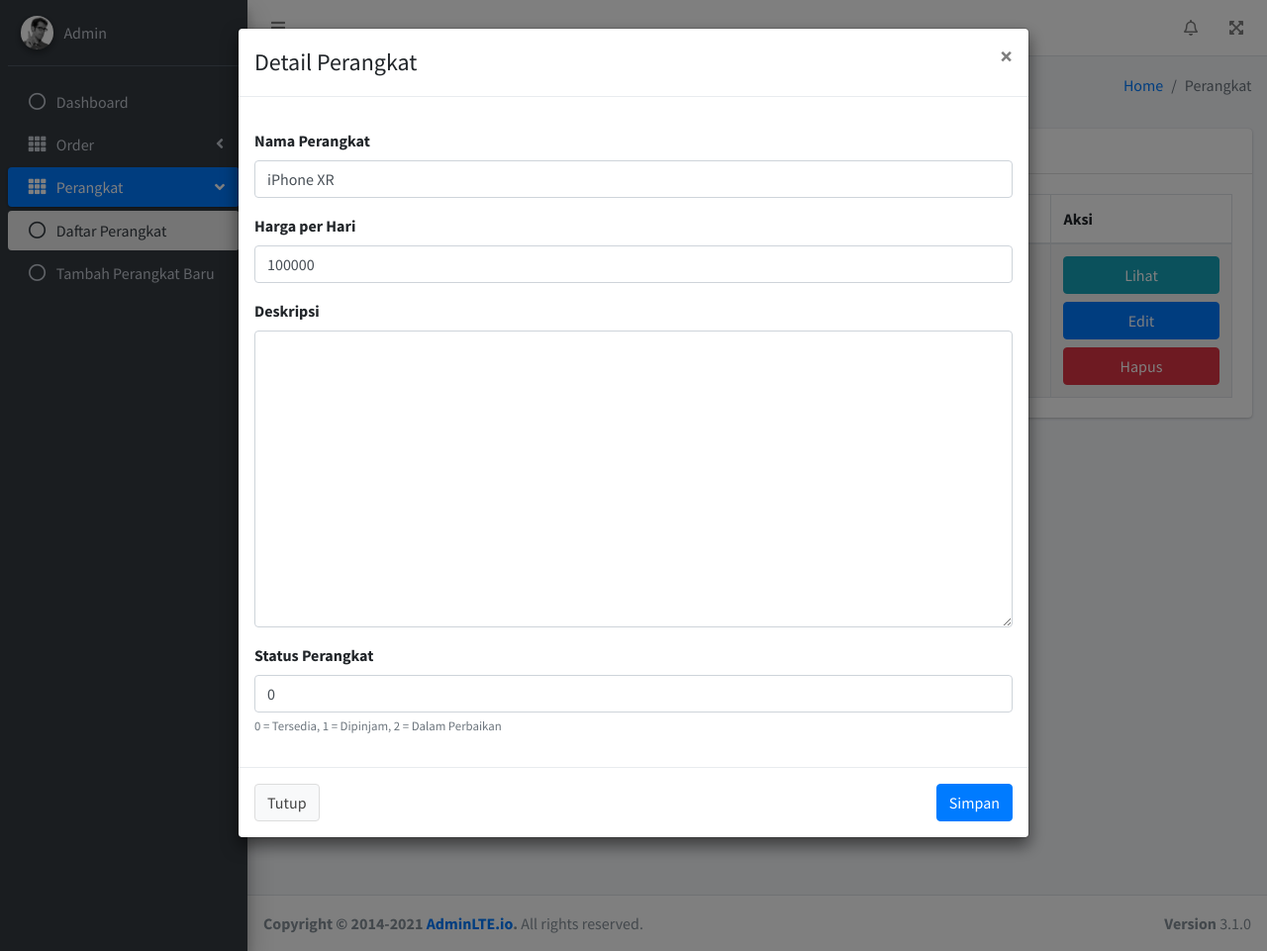
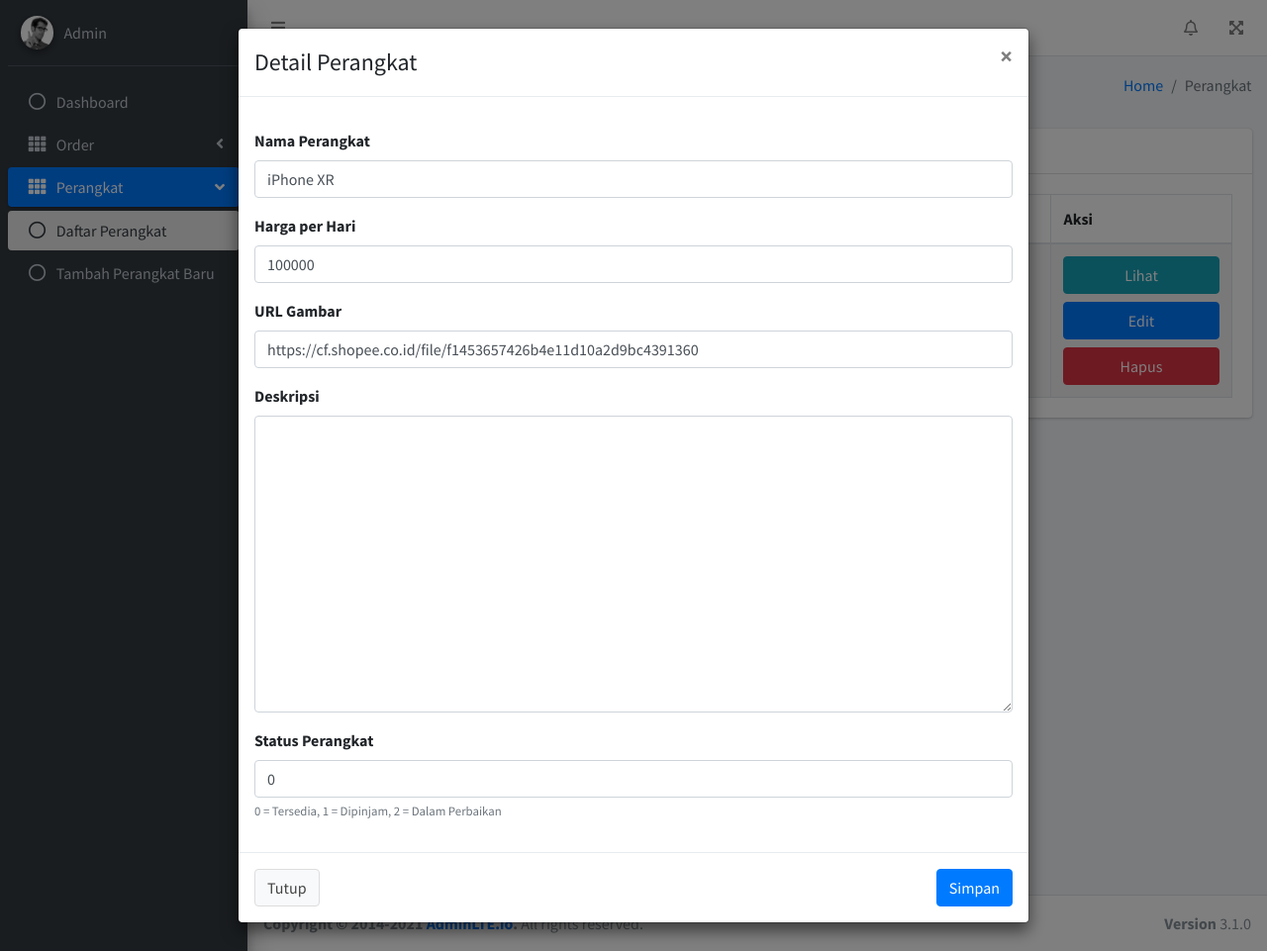
Before and after one commit to thisham/pemweb5-2021, a CodeIgniter app: page /sitape/index.php/admin/perangkat/list in a window 1280 px wide, after a click on "Edit". Shown: the whole page at 99% size. Run offline with CodeIgniter, Linux system fonts and the light colour scheme; data comes from the database, SQL or seed files in the repository; some libraries are stand-ins or nearby versions.

Commit message:
feat: change device image url

```diff
--- a/application/controllers/admin/Perangkat.php
+++ b/application/controllers/admin/Perangkat.php
@@ -38,6 +38,7 @@ class Perangkat extends CI_Controller
       $data["harga"] = $input["price"];
       $data["deskripsi"] = $input["description"];
       $data["status"] = $input["status"];
+      $data["url_gambar"] = $input["image_url"];
       $this->M_Device->insert($data);
       $this->redirect_to_list();
     }
@@ -60,6 +61,7 @@ class Perangkat extends CI_Controller
     $data["harga"] = $input["price"];
     $data["deskripsi"] = $input["description"];
     $data["status"] = $input["status"];
+    $data["url_gambar"] = $input["image_url"];
     $this->M_Device->update($data);
     $this->redirect_to_list();
   }
--- a/application/views/admin/device/create.php
+++ b/application/views/admin/device/create.php
@@ -26,6 +26,10 @@
             <div class="form-group">
               <label for="edit--device-price">Harga per Hari</label>
               <input type="text" name="price" class="form-control" id="edit--device-price" placeholder="10000">
+            </div>
+            <div class="form-group">
+              <label for="edit--device-image-url">URL Gambar</label>
+              <input type="text" name="image_url" class="form-control" id="edit--device-image-url" placeholder="https://xxxxxxxx">
             </div>
             <div class="form-group">
               <label for="edit--device-description">Deskripsi</label>
--- a/application/views/admin/device/list.php
+++ b/application/views/admin/device/list.php
@@ -118,6 +118,10 @@ $columns = ["ID", "Nama Perangkat", "Harga (per hari)", "Status", "Aksi"];
               <input type="text" name="price" class="form-control" id="edit--device-price" placeholder="10000">
             </div>
             <div class="form-group">
+              <label for="edit--device-image-url">URL Gambar</label>
+              <input type="text" name="image_url" class="form-control" id="edit--device-image-url" placeholder="https://xxxxxxxx">
+            </div>
+            <div class="form-group">
               <label for="edit--device-description">Deskripsi</label>
               <textarea name="description" class="form-control" id="edit--device-description" style="height: 300px"></textarea>
             </div>
@@ -182,12 +186,15 @@ $columns = ["ID", "Nama Perangkat", "Harga (per hari)", "Status", "Aksi"];
     const devicePrice = selectedRow.attr("data-device-price");
     const deviceDescription = selectedRow.attr("data-device-description");
     const deviceStatus = selectedRow.attr("data-device-status");
+    const deviceImageUrl = selectedRow.attr("data-device-image-url");
     $('#edit--form').attr("action", `<?= base_url("admin/perangkat/update/") ?>${deviceID}`);
     $('#edit--device-id').val(deviceID);
     $('#edit--device-name').val(deviceName);
     $('#edit--device-price').val(devicePrice);
-    $('#edit--device-description').summernote('pasteHTML', deviceDescription);
+    if (deviceDescription)
+      $('#edit--device-description').summernote('pasteHTML', deviceDescription);
     $('#edit--device-status').val(deviceStatus);
+    $('#edit--device-image-url').val(deviceImageUrl);
   });
 </script>
 </body>
```
